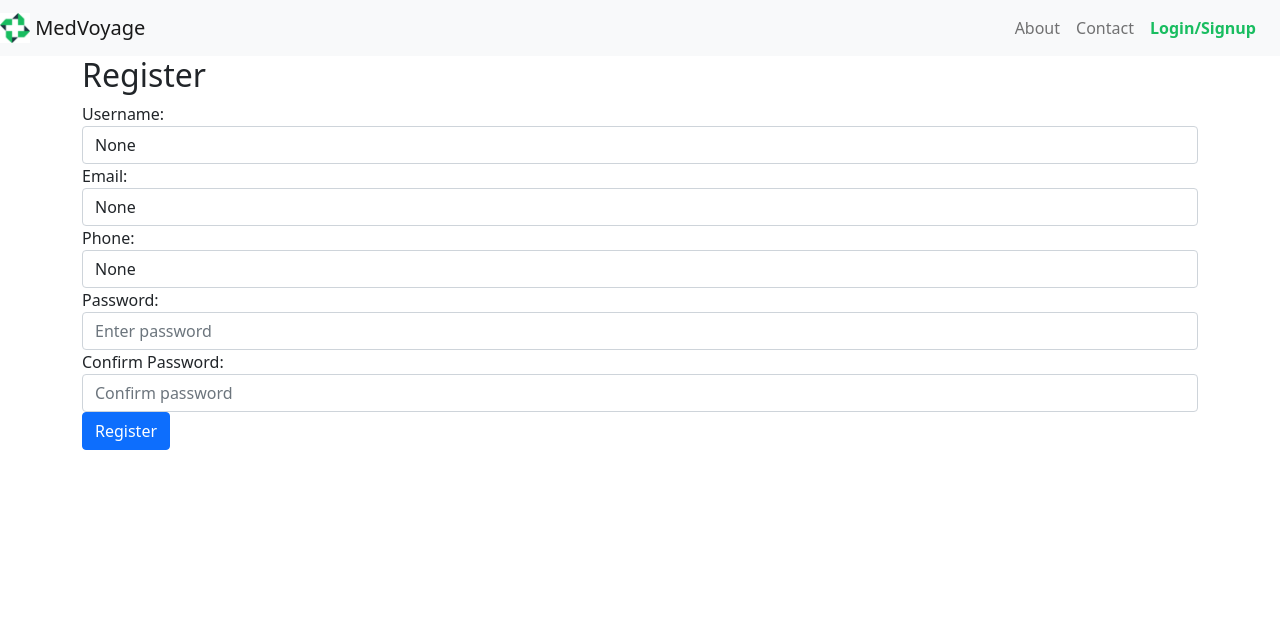
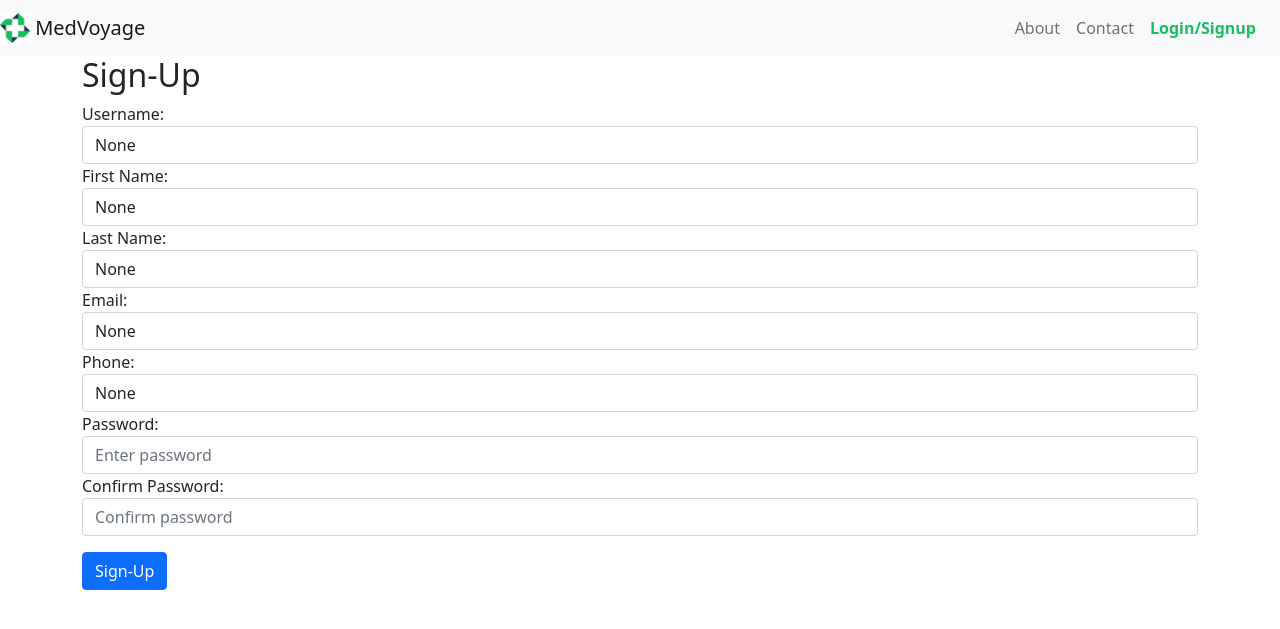
Before and after one commit to kalyancheerla/MedVoyage, a Django app: page /signup/ in a window 1280 px wide. Shown: the top 629 px of the page. Run offline with Django 4.2, Linux system fonts and the light colour scheme.

Commit message:
firstname & lastname added

```diff
--- a/src/main/forms.py
+++ b/src/main/forms.py
@@ -7,7 +7,7 @@
 
     class Meta:
         model = PatientModel
-        fields = ('username', 'email', 'phone', 'password')
+        fields = ('username', 'first_name', 'last_name', 'email', 'phone', 'password')
 
     def clean_password2(self):
         cd = self.cleaned_data
--- a/src/main/templates/signup.html
+++ b/src/main/templates/signup.html
@@ -2,7 +2,7 @@
 
 {% block content %}
 <div class="container">
-    <h2>Register</h2>
+    <h2>Sign-Up</h2>
     <form method="post">
         {% csrf_token %}
 
@@ -12,6 +12,26 @@
             {% if form.username.errors %}
                 <div class="alert alert-danger">
                     {{ form.username.errors }}
+                </div>
+            {% endif %}
+        </div>
+
+        <div class="form-group">
+            <label for="id_first_name">First Name:</label>
+            <input type="text" name="first_name" class="form-control" id="id_first_name" placeholder="Enter First Name" value="{{ form.first_name.value }}">
+            {% if form.first_name.errors %}
+                <div class="alert alert-danger">
+                    {{ form.first_name.errors }}
+                </div>
+            {% endif %}
+        </div>
+
+        <div class="form-group">
+            <label for="id_last_name">Last Name:</label>
+            <input type="text" name="last_name" class="form-control" id="id_last_name" placeholder="Enter Last Name" value="{{ form.last_name.value }}">
+            {% if form.last_name.errors %}
+                <div class="alert alert-danger">
+                    {{ form.last_name.errors }}
                 </div>
             {% endif %}
         </div>
@@ -56,7 +76,7 @@
             {% endif %}
         </div>
 
-        <button type="submit" class="btn btn-primary">Register</button>
+        <button type="submit" class="btn btn-primary mt-3">Sign-Up</button>
     </form>
 </div>
 {% endblock %}
```
